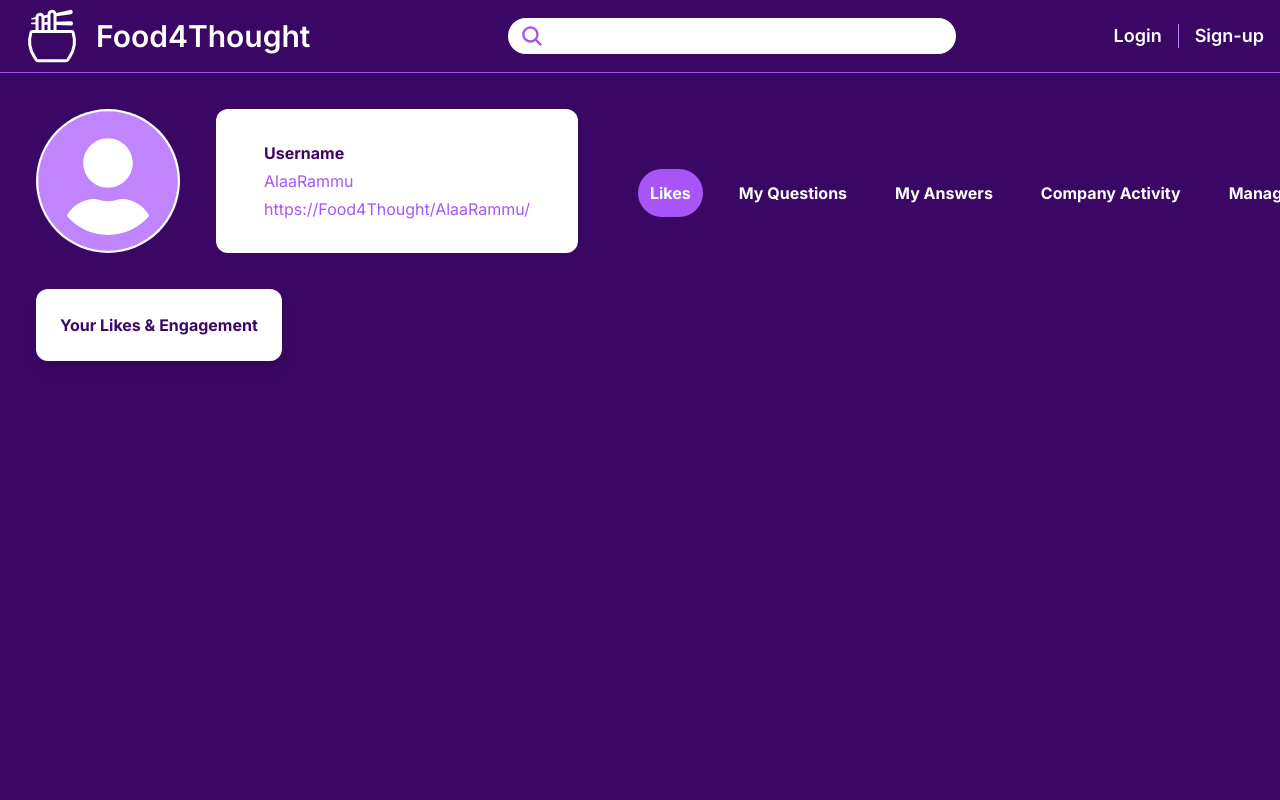
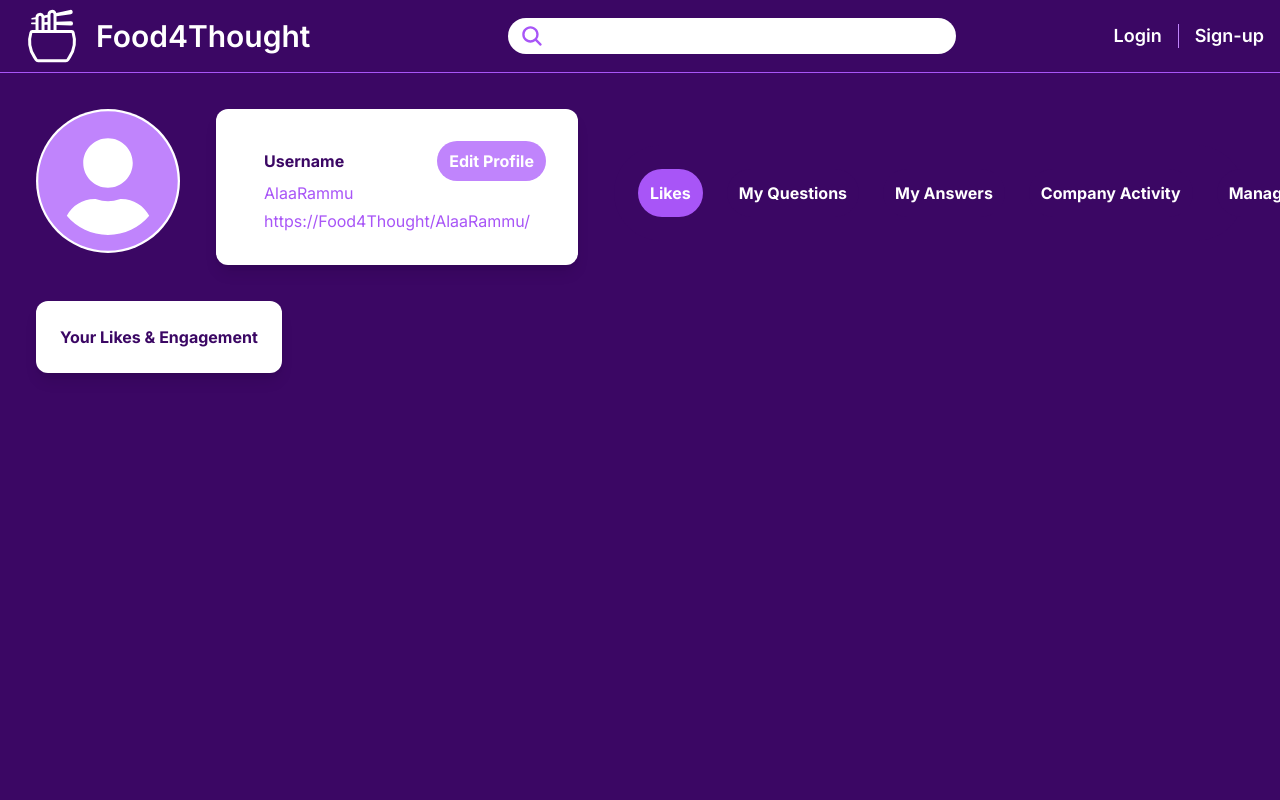
Before and after one commit to alaarammu/alaa-isura-project, a Next.js app: page /profile/likes in a window 1280 px wide. Shown: the top 800 px of the page. Built offline with nearby package versions, Linux system fonts and the light colour scheme.

Commit message:
edit-profile-button

```diff
--- a/src/app/profile/answers/page.tsx
+++ b/src/app/profile/answers/page.tsx
@@ -10,7 +10,14 @@ export default function Answers() {
         </div>
 
         <div className="bg-white rounded-xl shadow-lg p-8">
-          <h1 className="text-purple-950 font-bold pl-4 pr-4 pb-1">Username</h1>
+          <div className="flex justify-between items-center">
+            <h1 className="text-purple-950 font-bold pl-4">Username</h1>
+            <Link href="/" legacyBehavior>
+              <a className="text-white font-bold rounded-full pt-2 pb-2 bg-purple-400 hover:bg-purple-500 focus:bg-purple-500 pr-3 pl-3 flex-shrink-0">
+                Edit Profile
+              </a>
+            </Link>
+          </div>
           <p className="text-purple-500 pl-4 pr-4 pb-1">AlaaRammu</p>
           <p className="text-purple-500 pl-4 pr-4">
             https://Food4Thought/AlaaRammu/
--- a/src/app/profile/company-activity/page.tsx
+++ b/src/app/profile/company-activity/page.tsx
@@ -10,7 +10,14 @@ export default function CompanyActivity() {
       </div>
 
       <div className="bg-white rounded-xl shadow-lg p-8">
-          <h1 className="text-purple-950 font-bold pl-4 pr-4 pb-1">Username</h1>
+        <div className="flex justify-between items-center">
+          <h1 className="text-purple-950 font-bold pl-4">Username</h1>
+          <Link href="/" legacyBehavior>
+            <a className="text-white font-bold rounded-full pt-2 pb-2 bg-purple-400 hover:bg-purple-500 focus:bg-purple-500 pr-3 pl-3 flex-shrink-0">
+              Edit Profile
+            </a>
+          </Link>
+        </div>
         <p className="text-purple-500 pl-4 pr-4 pb-1">AlaaRammu</p>
         <p className="text-purple-500 pl-4 pr-4">
           https://Food4Thought/AlaaRammu/
--- a/src/app/profile/likes/page.tsx
+++ b/src/app/profile/likes/page.tsx
@@ -5,13 +5,20 @@ import Link from "next/link";
 export default function ProfileLikes() {
   return (
     <div className="bg-purple-950 min-h-screen flex flex-col items-start pt-9 pl-9 pr-9 pb-9">
-      <div className="flex space-x-9 items-start">
-        <div className="relative w-36 h-36 flex-shrink-0">
-          <FaUserCircle className="absolute inset-0 text-purple-400 bg-white rounded-full w-full h-full" />
+    <div className="flex space-x-9 items-start">
+      <div className="relative w-36 h-36 flex-shrink-0">
+        <FaUserCircle className="absolute inset-0 text-purple-400 bg-white rounded-full w-full h-full" />
+      </div>
+
+      <div className="bg-white rounded-xl shadow-lg p-8">
+        <div className="flex justify-between items-center">
+          <h1 className="text-purple-950 font-bold pl-4">Username</h1>
+          <Link href="/" legacyBehavior>
+            <a className="text-white font-bold rounded-full pt-2 pb-2 bg-purple-400 hover:bg-purple-500 focus:bg-purple-500 pr-3 pl-3 flex-shrink-0">
+              Edit Profile
+            </a>
+          </Link>
         </div>
-
-      <div className="bg-white rounded-xl p-8">
-        <h1 className="text-purple-950 font-bold pl-4 pr-4 pb-1">Username</h1>
         <p className="text-purple-500 pl-4 pr-4 pb-1">AlaaRammu</p>
         <p className="text-purple-500 pl-4 pr-4">
           https://Food4Thought/AlaaRammu/
--- a/src/app/profile/manage-users/page.tsx
+++ b/src/app/profile/manage-users/page.tsx
@@ -10,7 +10,14 @@ export default function ManageUsers() {
       </div>
 
       <div className="bg-white rounded-xl shadow-lg p-8">
-          <h1 className="text-purple-950 font-bold pl-4 pr-4 pb-1">Username</h1>
+        <div className="flex justify-between items-center">
+          <h1 className="text-purple-950 font-bold pl-4">Username</h1>
+          <Link href="/" legacyBehavior>
+            <a className="text-white font-bold rounded-full pt-2 pb-2 bg-purple-400 hover:bg-purple-500 focus:bg-purple-500 pr-3 pl-3 flex-shrink-0">
+              Edit Profile
+            </a>
+          </Link>
+        </div>
         <p className="text-purple-500 pl-4 pr-4 pb-1">AlaaRammu</p>
         <p className="text-purple-500 pl-4 pr-4">
           https://Food4Thought/AlaaRammu/
--- a/src/app/profile/page.tsx
+++ b/src/app/profile/page.tsx
@@ -10,7 +10,14 @@ export default function Profile() {
       </div>
 
       <div className="bg-white rounded-xl shadow-lg p-8">
-          <h1 className="text-purple-950 font-bold pl-4 pr-4 pb-1">Username</h1>
+        <div className="flex justify-between items-center">
+          <h1 className="text-purple-950 font-bold pl-4">Username</h1>
+          <Link href="/" legacyBehavior>
+            <a className="text-white font-bold rounded-full pt-2 pb-2 bg-purple-400 hover:bg-purple-500 focus:bg-purple-500 pr-3 pl-3 flex-shrink-0">
+              Edit Profile
+            </a>
+          </Link>
+        </div>
         <p className="text-purple-500 pl-4 pr-4 pb-1">AlaaRammu</p>
         <p className="text-purple-500 pl-4 pr-4">
           https://Food4Thought/AlaaRammu/
--- a/src/app/profile/questions/page.tsx
+++ b/src/app/profile/questions/page.tsx
@@ -9,13 +9,20 @@ export default function Questions() {
         <FaUserCircle className="absolute inset-0 text-purple-400 bg-white rounded-full w-full h-full" />
       </div>
 
-        <div className="bg-white rounded-xl shadow-lg p-8">
-          <h1 className="text-purple-950 font-bold pl-4 pr-4 pb-1">Username</h1>
-          <p className="text-purple-500 pl-4 pr-4 pb-1">AlaaRammu</p>
-          <p className="text-purple-500 pl-4 pr-4">
-            https://Food4Thought/AlaaRammu/
-          </p>
+      <div className="bg-white rounded-xl shadow-lg p-8">
+        <div className="flex justify-between items-center">
+          <h1 className="text-purple-950 font-bold pl-4">Username</h1>
+          <Link href="/" legacyBehavior>
+            <a className="text-white font-bold rounded-full pt-2 pb-2 bg-purple-400 hover:bg-purple-500 focus:bg-purple-500 pr-3 pl-3 flex-shrink-0">
+              Edit Profile
+            </a>
+          </Link>
         </div>
+        <p className="text-purple-500 pl-4 pr-4 pb-1">AlaaRammu</p>
+        <p className="text-purple-500 pl-4 pr-4">
+          https://Food4Thought/AlaaRammu/
+        </p>
+      </div>
 
         <div className="bg-purple-950 rounded-full p-6 mt-9 flex space-x-6">
           <Link href="./likes" legacyBehavior>
```
Lines whose indentation alone changed are shown as unchanged.
